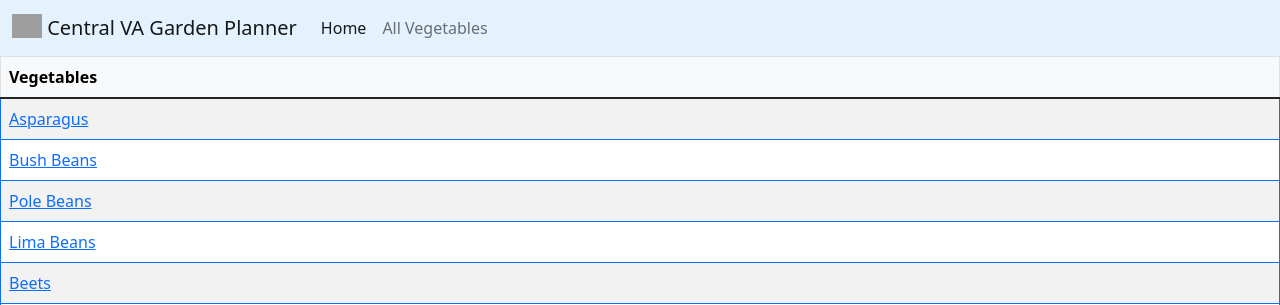
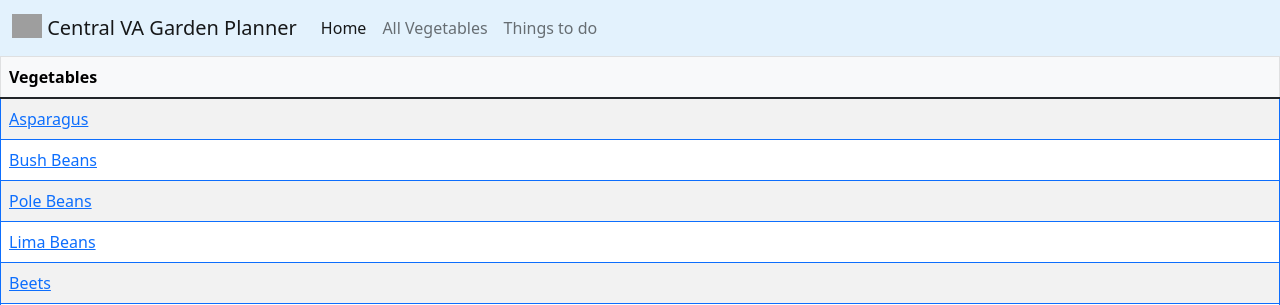
Before and after one commit to toquothty/garden-planner, a Flask app: page /list in a window 1280 px wide. Shown: the top 305 px of the page. Run offline with Flask 2, Linux system fonts and the light colour scheme; data comes from the database, SQL or seed files in the repository; grey boxes are pictures that could not be loaded.

Commit message:
Added href for next page

```diff
--- a/templates/base.html
+++ b/templates/base.html
@@ -30,6 +30,7 @@
                 <div class="navbar-nav">
                     <a class="nav-link active" aria-current="page" href="{{ url_for('index') }}">Home</a>
                     <a class="nav-link" href="{{ url_for('display_vegetables') }}">All Vegetables</a>
+                    <a class="nav-link" href="{{ url_for('display_tasks') }}">Things to do</a>
                 </div>
     </nav>
 </head>
```
